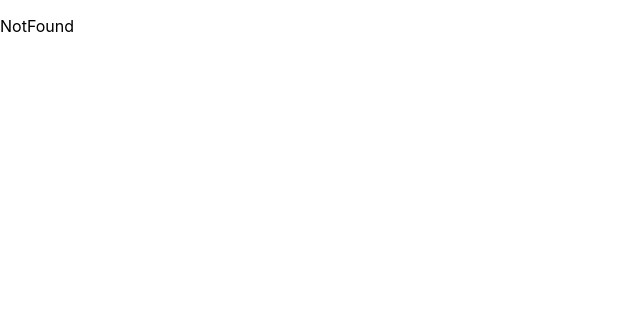
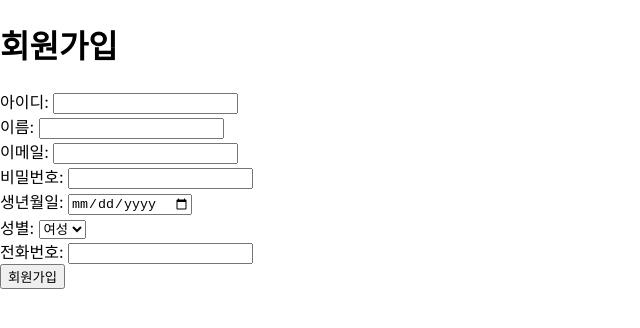
Before and after one commit to JudithHopps/Pay-milli, a React (Create React App) app: page /signup in a window 1280 px wide. Shown: the top 328 px of the page, without its empty margins (0-640 px from the left). Built offline with nearby package versions, Linux system fonts and the light colour scheme.

Commit message:
feat: 회원가입 페이지 구현

```diff
--- a/package.json
+++ b/package.json
@@ -10,6 +10,7 @@
     "@types/node": "^16.18.106",
     "@types/react": "^18.3.4",
     "@types/react-dom": "^18.3.0",
+    "axios": "^1.7.7",
     "react": "^18.3.1",
     "react-dom": "^18.3.1",
     "react-router-dom": "^6.26.1",
--- a/src/App.tsx
+++ b/src/App.tsx
@@ -1,6 +1,7 @@
 import { BrowserRouter as Router, Routes, Route } from "react-router-dom";
 import NotFound from "pages/NotFound";
 import Main from "pages/Main";
+import Signup from "pages/Signup";
 
 function App() {
   return (
@@ -8,6 +9,7 @@ function App() {
       <Routes>
         <Route path="/" element={<Main />} />
         <Route path="*" element={<NotFound />} />
+        <Route path="/signup" element={<Signup />} />
       </Routes>
     </Router>
   );
--- /dev/null
+++ b/src/components/auth/SignupForm.tsx
@@ -0,0 +1,133 @@
+import React, { useState } from "react";
+import axios from "axios";
+
+interface SignupFormData {
+  userId: string;
+  name: string;
+  email: string;
+  password: string;
+  birthday: string;
+  gender: "FEMALE" | "MALE";
+  phone: string;
+}
+
+const SignupForm: React.FC = () => {
+  const [formData, setFormData] = useState<SignupFormData>({
+    userId: "",
+    name: "",
+    email: "",
+    password: "",
+    birthday: "",
+    gender: "FEMALE", // 기본값을 'FEMALE'로 설정
+    phone: "",
+  });
+
+  const [message, setMessage] = useState<string>("");
+
+  const handleChange = (
+    e: React.ChangeEvent<HTMLInputElement | HTMLSelectElement>
+  ) => {
+    const { name, value } = e.target;
+    setFormData({
+      ...formData,
+      [name]: value,
+    });
+  };
+
+  const handleSubmit = async (e: React.FormEvent) => {
+    e.preventDefault();
+    try {
+      const response = await axios.post("/user/join", formData); // 서버의 API 엔드포인트를 지정하세요.
+      if (response.status === 200) {
+        setMessage("회원가입 성공");
+      }
+    } catch (error) {
+      if (axios.isAxiosError(error) && error.response?.status === 404) {
+        setMessage("회원가입 실패: 비밀번호가 부적합합니다.");
+      } else {
+        setMessage("회원가입 실패: 서버 오류");
+      }
+    }
+  };
+
+  return (
+    <form onSubmit={handleSubmit}>
+      <div>
+        <label>아이디: </label>
+        <input
+          type="text"
+          name="userId"
+          value={formData.userId}
+          onChange={handleChange}
+          required
+        />
+      </div>
+      <div>
+        <label>이름: </label>
+        <input
+          type="text"
+          name="name"
+          value={formData.name}
+          onChange={handleChange}
+          required
+        />
+      </div>
+      <div>
+        <label>이메일: </label>
+        <input
+          type="email"
+          name="email"
+          value={formData.email}
+          onChange={handleChange}
+          required
+        />
+      </div>
+      <div>
+        <label>비밀번호: </label>
+        <input
+          type="password"
+          name="password"
+          value={formData.password}
+          onChange={handleChange}
+          required
+        />
+      </div>
+      <div>
+        <label>생년월일: </label>
+        <input
+          type="date"
+          name="birthday"
+          value={formData.birthday}
+          onChange={handleChange}
+          required
+        />
+      </div>
+      <div>
+        <label>성별: </label>
+        <select
+          name="gender"
+          value={formData.gender}
+          onChange={handleChange}
+          required
+        >
+          <option value="FEMALE">여성</option>
+          <option value="MALE">남성</option>
+        </select>
+      </div>
+      <div>
+        <label>전화번호: </label>
+        <input
+          type="tel"
+          name="phone"
+          value={formData.phone}
+          onChange={handleChange}
+          required
+        />
+      </div>
+      <button type="submit">회원가입</button>
+      {message && <p>{message}</p>}
+    </form>
+  );
+};
+
+export default SignupForm;
--- /dev/null
+++ b/src/pages/Signup.tsx
@@ -0,0 +1,13 @@
+import React from "react";
+import SignupForm from "../components/auth/SignupForm";
+
+const Signup: React.FC = () => {
+  return (
+    <div>
+      <h1>회원가입</h1>
+      <SignupForm />
+    </div>
+  );
+};
+
+export default Signup;
```
